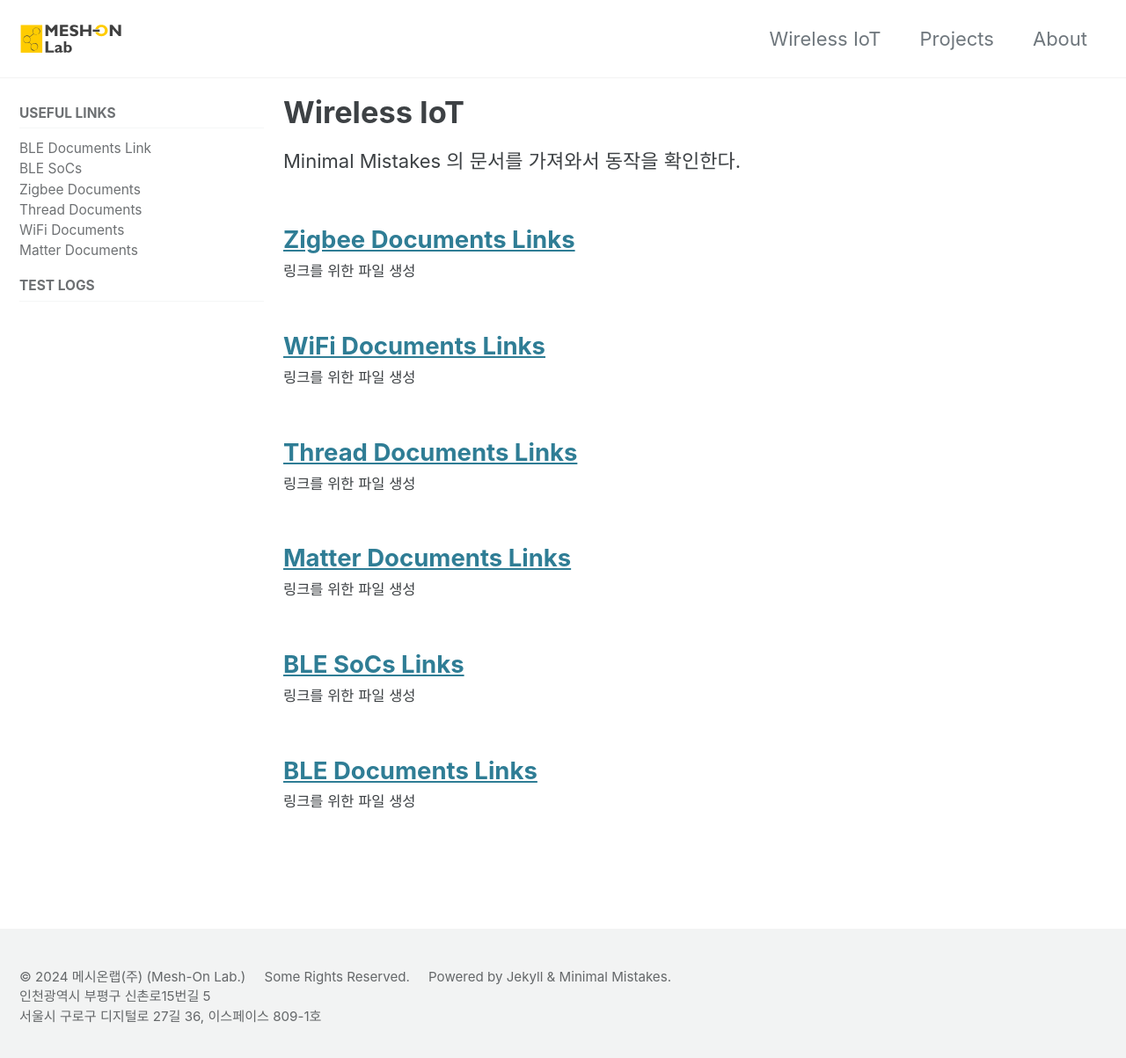
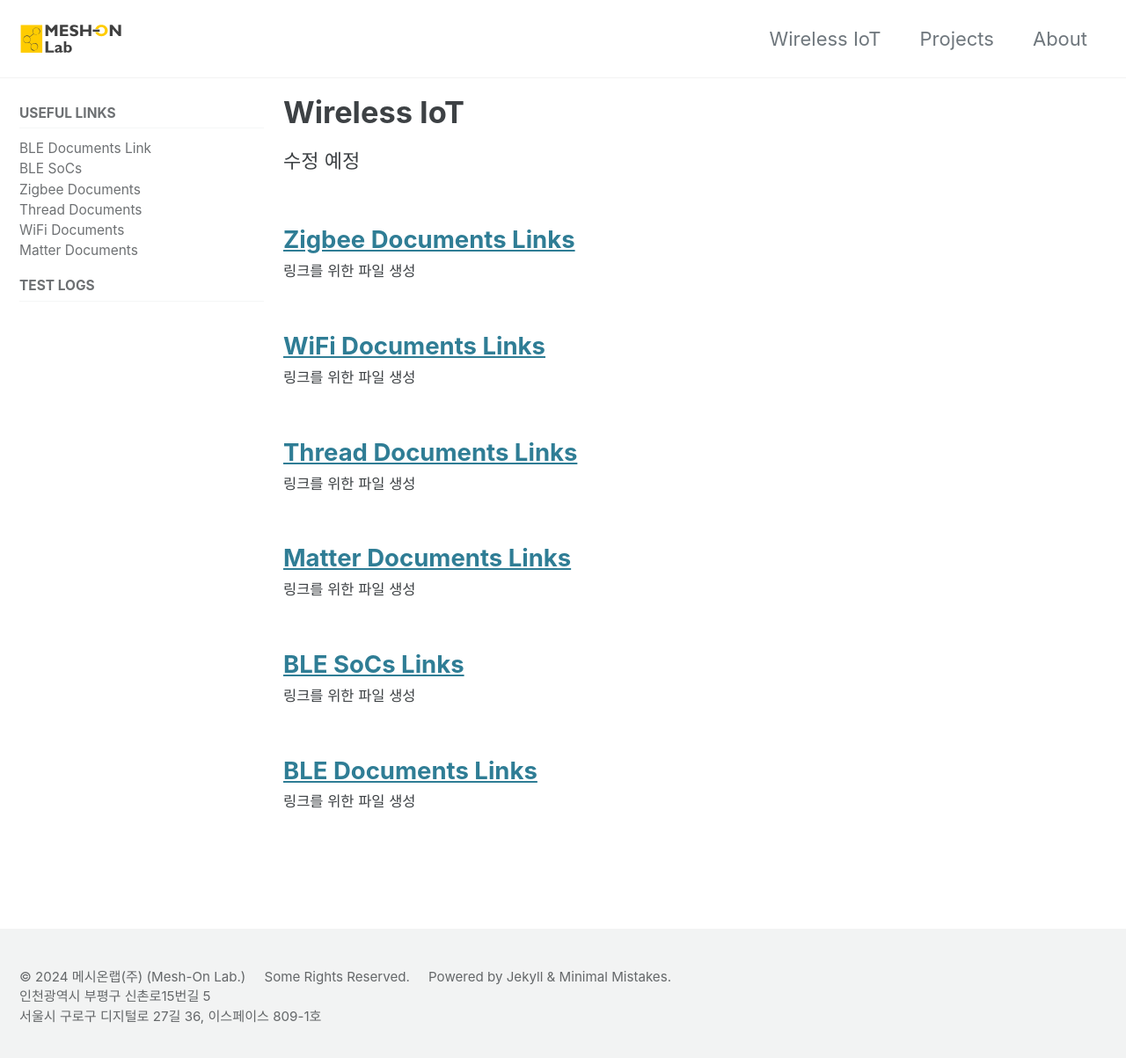
Before and after one commit to MeshOnLab/meshonlab.github.io, a Jekyll site: the page built from _pages/wireless.md, in a window 1280 px wide and 1212 px high. Shown: the top 1203 px of the window at 88% size. Built offline with Jekyll 4.4.1, drawn with Linux system fonts in a browser that asks for light colours; cached includes are drawn as plain includes.

Commit message:
Update wireless.md

```diff
--- a/_pages/wireless.md
+++ b/_pages/wireless.md
@@ -13,4 +13,4 @@ sidebar:
 toc: false
 ---
 
-Minimal Mistakes 의 문서를 가져와서 동작을 확인한다.
+수정 예정
```
